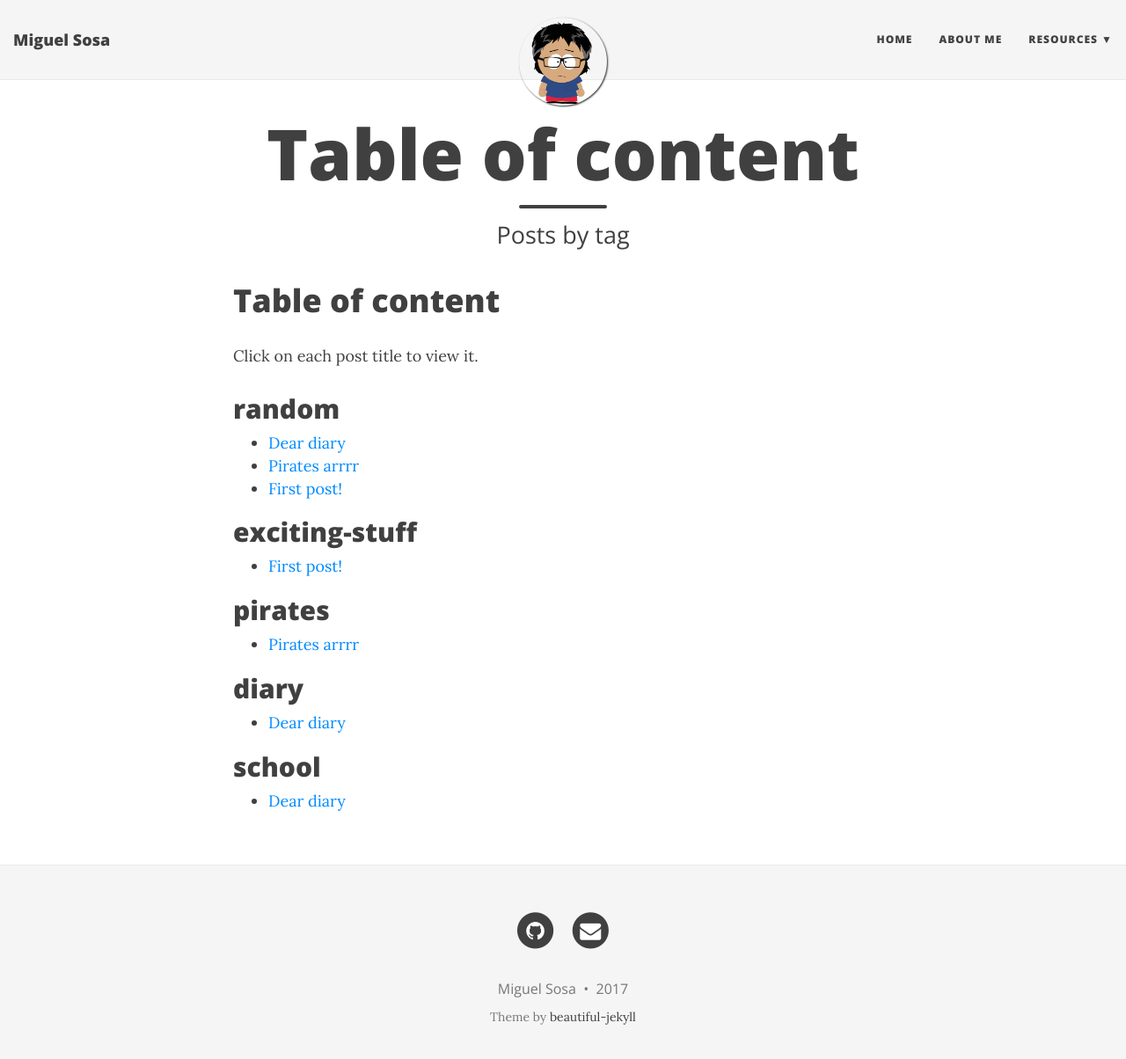
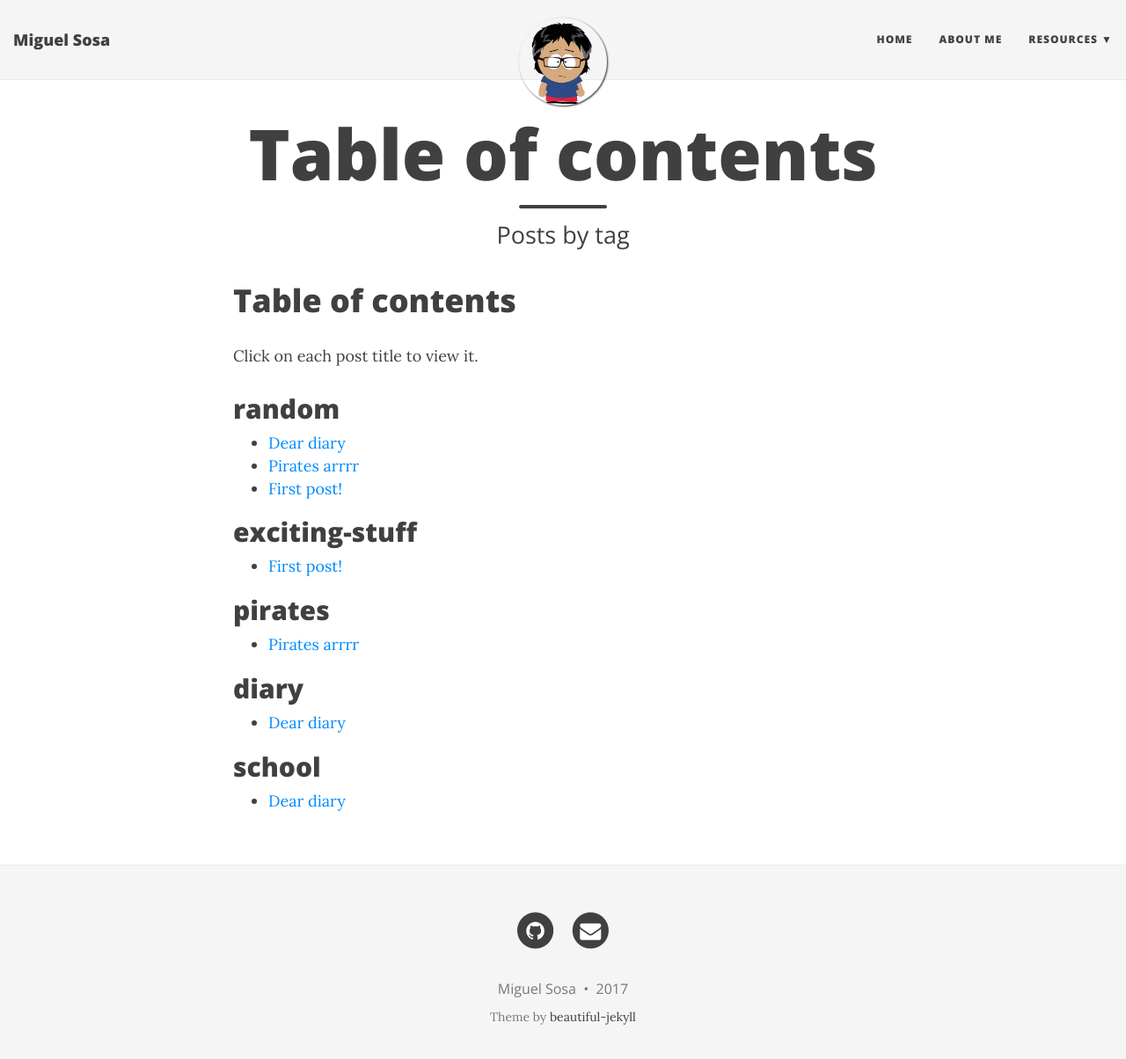
Before and after one commit to ms38279/ms38279.github.io, a Jekyll site: the page built from toc.md, in a window 1280 px wide and 1217 px high. Shown: the top 1204 px of the window at 88% size. Built offline with Jekyll 4.4.1, drawn with Linux system fonts in a browser that asks for light colours; nearby versions of some CDN libraries.

Commit message:
minor change to title

```diff
--- a/toc.md
+++ b/toc.md
@@ -1,10 +1,10 @@
 ---
 layout: page
-title: Table of content
+title: Table of contents
 subtitle: Posts by tag
 ---
 
-# Table of content
+# Table of contents
 Click on each post title to view it.
 
 {% for tag in site.tags %}
```
